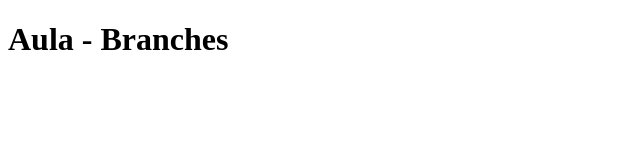
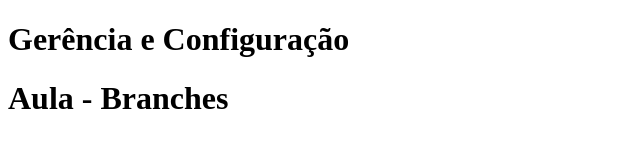
Before and after one commit to dragao-verde/aula-branches, a plain HTML site: page index.html in a window 1280 px wide. Shown: the whole page, without its empty margins (0-640 px from the left). Drawn offline with Linux system fonts and the light colour scheme.

Commit message:
feat: Adicionando cabeçalho na página

```diff
--- a/index.html
+++ b/index.html
@@ -6,6 +6,9 @@
     <title>Aula 16/11/2026</title>
 </head>
 <body>
+    <header>
+        <h1><strong>Gerência e Configuração</strong></h1>
+    </header>
     <h1>Aula - Branches</h1>
 </body>
 </html>
```
